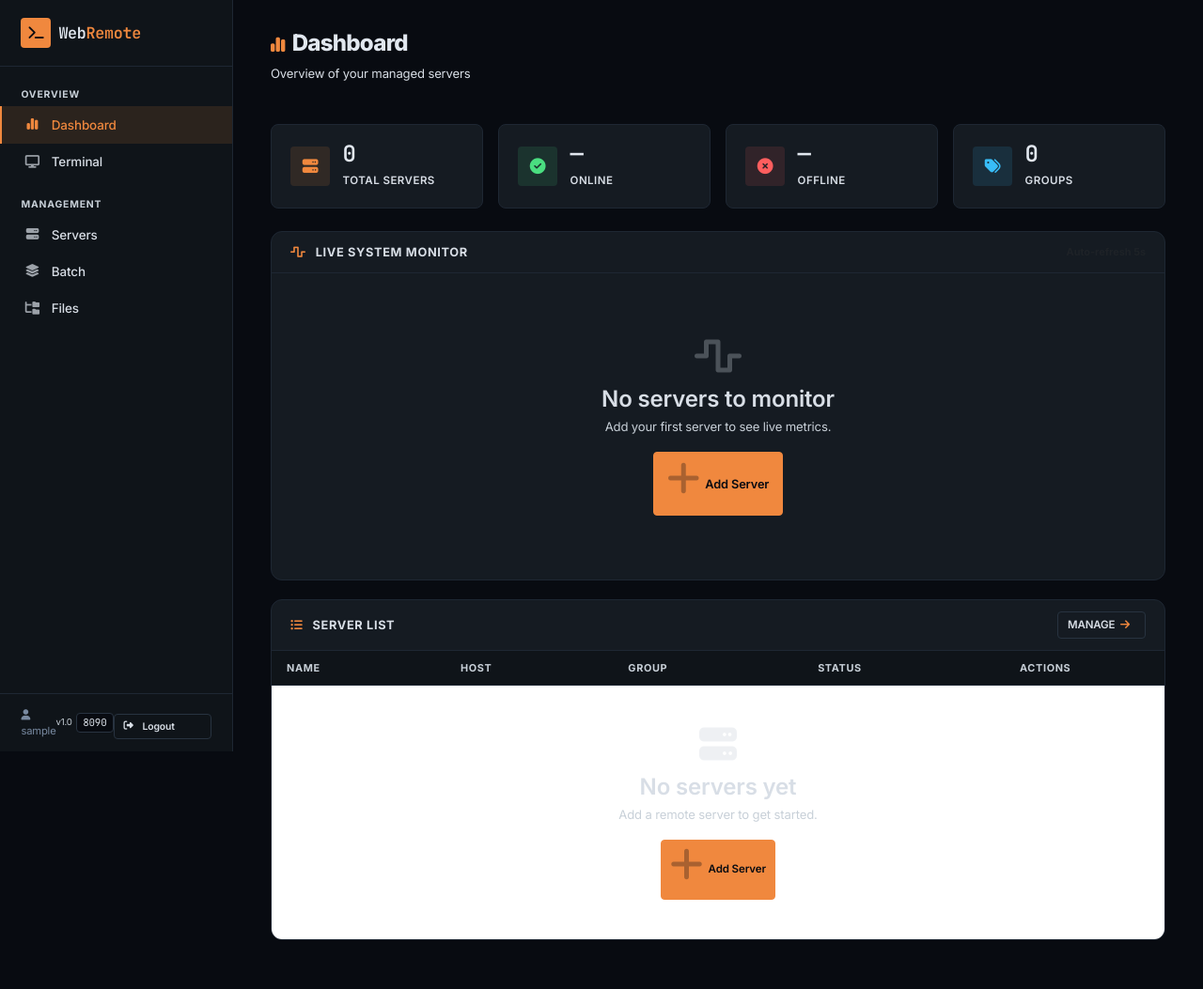
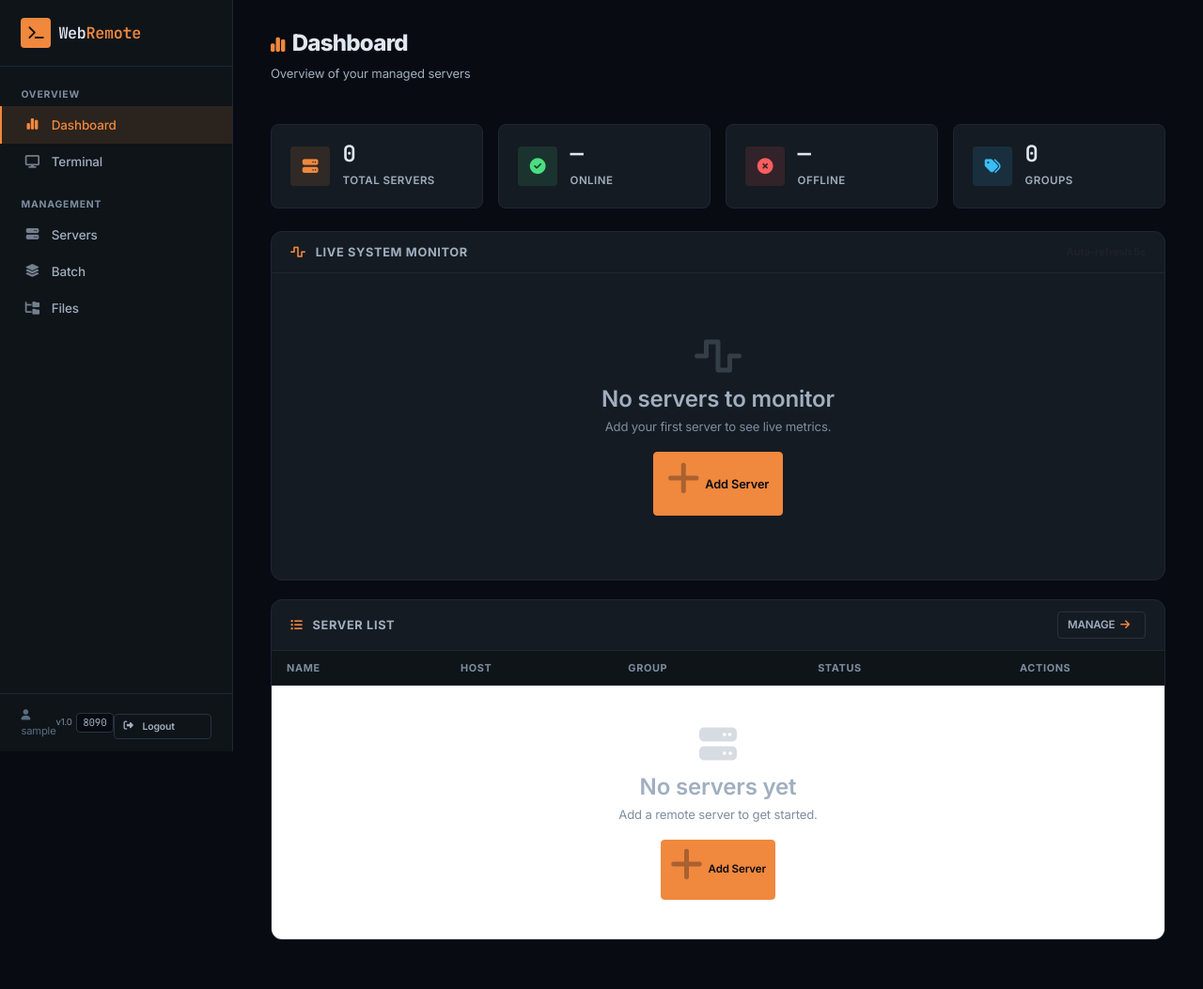
Before and after one commit to Khairulumam92/Webremote-Pemjar, a Flask app: page / in a window 1280 px wide. Shown: the whole page at 94% size. Run offline with Flask 3, Linux system fonts and the light colour scheme; the visitor is signed in with stand-in values (Sample User, id 1); some libraries are stand-ins or nearby versions.

Commit message:
Restore text hierarchy: 4-tier contrast without clashing
Primary (#e1e7ef) > Secondary (#a0afc0) > Muted (#7d8ea0) > Tertiary (#5a6d82)
All tiers pass WCAG AA except tertiary (decorative only, 3.5:1 for large text)
Fixes flat/clashing look on system monitor and form labels

```diff
--- a/static/css/style.css
+++ b/static/css/style.css
@@ -32,9 +32,9 @@
   --info-soft: rgba(56, 189, 248, 0.12);
 
   --text-primary: #e1e7ef;
-  --text-secondary: #d8dee6;
-  --text-muted: #c8d0d8;
-  --text-tertiary: #7889a0;
+  --text-secondary: #a0afc0;
+  --text-muted: #7d8ea0;
+  --text-tertiary: #5a6d82;
   --text-accent: #7dd3fc;
   --text-inverse: #080b11;
 
```
